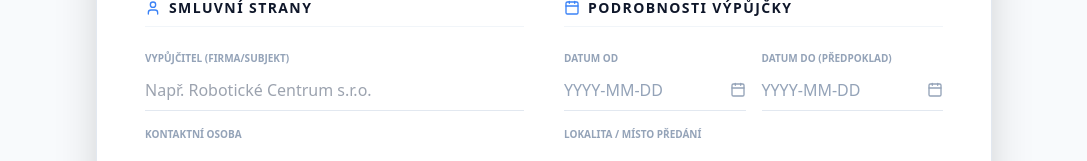
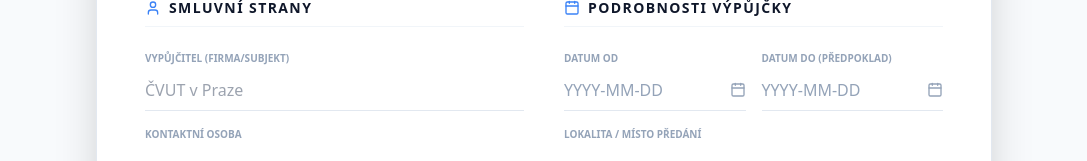
Before and after one commit to HolanJ/Unitree-form, a React (Vite) app: page / in a window 1280 px wide. Shown: the part 268-429 px from the top of the page, without its empty margins (96-1183 px from the left). Built offline with nearby package versions, Linux system fonts and the light colour scheme.

Commit message:
změněný placeholder

```diff
--- a/src/App.jsx
+++ b/src/App.jsx
@@ -566,7 +566,7 @@ export default function App() {
                     type="text"
                     value={data.borrower}
                     onChange={(e) => updateData("borrower", e.target.value)}
-                    placeholder="Např. Robotické Centrum s.r.o."
+                    placeholder="ČVUT v Praze"
                     className="w-full px-0 py-2 bg-transparent border-b border-slate-200 focus:border-blue-500 outline-none font-medium transition-all"
                   />
                 </div>
```
